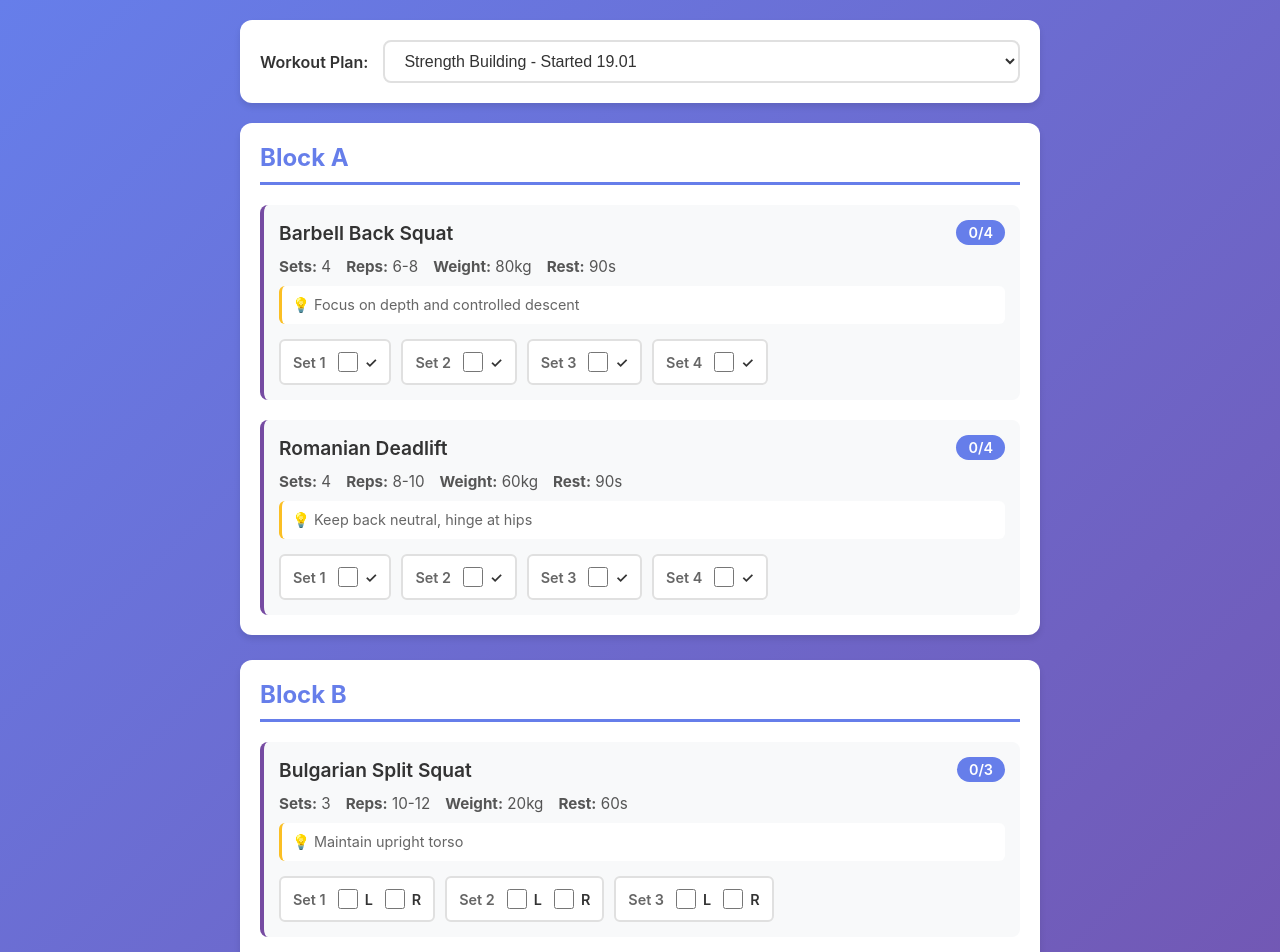
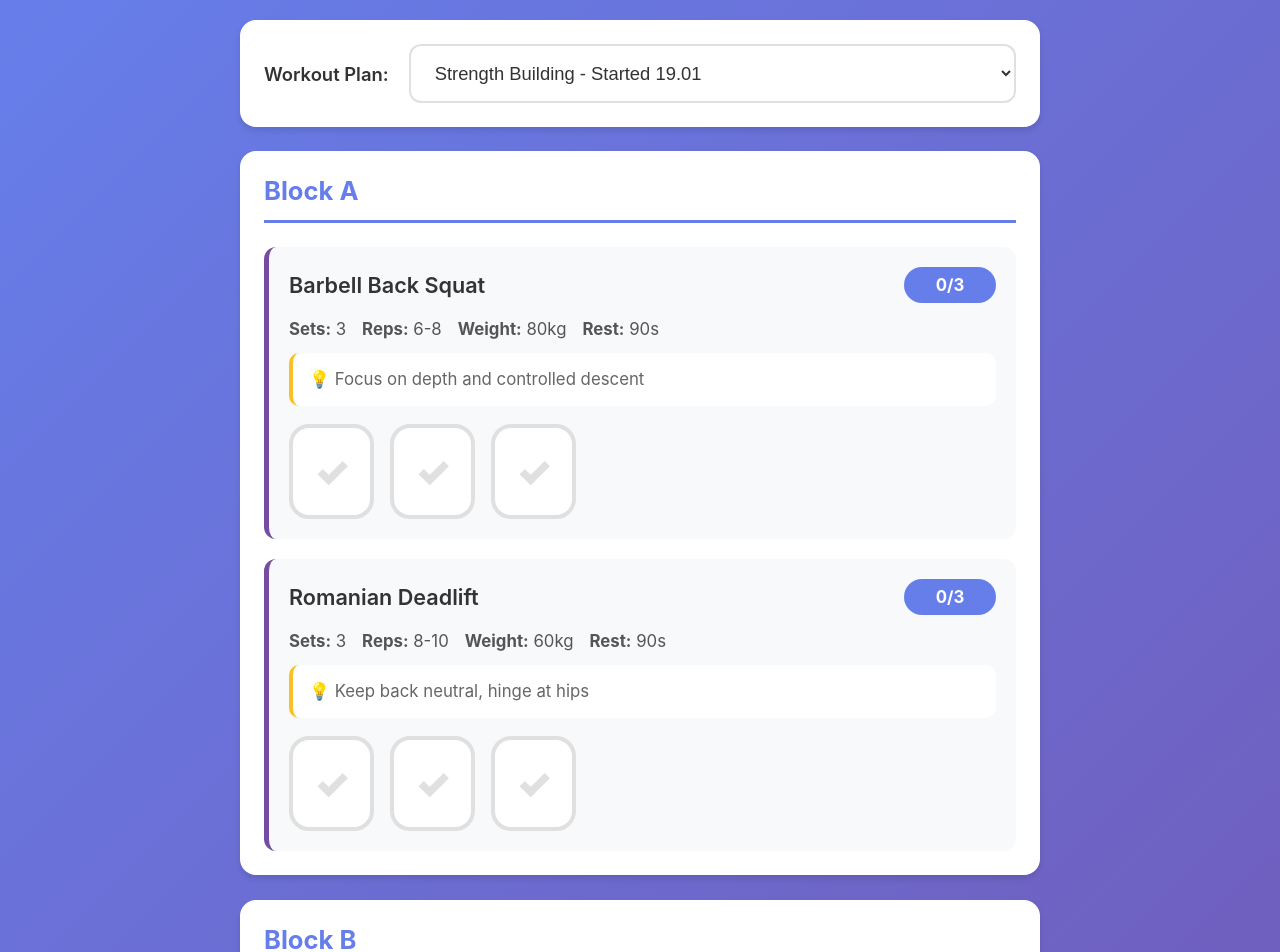
Before and after one commit to jakubbanas/gym-rabbit, a SvelteKit app: page / in a window 1280 px wide. Shown: the top 952 px of the page. Built offline with nearby package versions, Linux system fonts and the light colour scheme.

Commit message:
refactor: update workout plan sets from 4 to 3 and enhance UI components for better usability

```diff
--- a/src/lib/data.ts
+++ b/src/lib/data.ts
@@ -12,7 +12,7 @@ export const workoutPlans: WorkoutPlan[] = [
                     {
                         id: 'a1',
                         name: 'Barbell Back Squat',
-                        sets: 4,
+                        sets: 3,
                         reps: '6-8',
                         weight: '80kg',
                         rest: '90s',
@@ -21,7 +21,7 @@ export const workoutPlans: WorkoutPlan[] = [
                     {
                         id: 'a2',
                         name: 'Romanian Deadlift',
-                        sets: 4,
+                        sets: 3,
                         reps: '8-10',
                         weight: '60kg',
                         rest: '90s',
@@ -69,7 +69,7 @@ export const workoutPlans: WorkoutPlan[] = [
                     {
                         id: 'c2',
                         name: 'Calf Raises',
-                        sets: 4,
+                        sets: 3,
                         reps: '15-20',
                         weight: '60kg',
                         rest: '45s',
@@ -90,7 +90,7 @@ export const workoutPlans: WorkoutPlan[] = [
                     {
                         id: 'a1-v2',
                         name: 'Front Squat',
-                        sets: 4,
+                        sets: 3,
                         reps: '8-10',
                         weight: '65kg',
                         rest: '2min',
@@ -99,7 +99,7 @@ export const workoutPlans: WorkoutPlan[] = [
                     {
                         id: 'a2-v2',
                         name: 'Leg Press',
-                        sets: 4,
+                        sets: 3,
                         reps: '12-15',
                         weight: '180kg',
                         rest: '90s',
@@ -123,7 +123,7 @@ export const workoutPlans: WorkoutPlan[] = [
                     {
                         id: 'b2-v2',
                         name: 'Hamstring Curl',
-                        sets: 4,
+                        sets: 3,
                         reps: '12-15',
                         weight: '50kg',
                         rest: '60s',
@@ -160,7 +160,7 @@ export const workoutPlans: WorkoutPlan[] = [
                     {
                         id: 'd1-v2',
                         name: 'Seated Calf Raise',
-                        sets: 4,
+                        sets: 3,
                         reps: '20-25',
                         weight: '40kg',
                         rest: '30s',
@@ -169,7 +169,7 @@ export const workoutPlans: WorkoutPlan[] = [
                     {
                         id: 'd2-v2',
                         name: 'Standing Calf Raise',
-                        sets: 4,
+                        sets: 3,
                         reps: '15-20',
                         weight: '70kg',
                         rest: '30s',
--- a/src/routes/+page.svelte
+++ b/src/routes/+page.svelte
@@ -227,70 +227,64 @@
 
                             <div class="sets-tracker">
                                 {#each Array(exercise.sets) as _, setIndex}
-                                    <div class="set-item">
-                                        <span class="set-label"
-                                            >Set {setIndex + 1}</span
-                                        >
                                     {#if exercise.isUnilateral}
                                         <div class="checkbox-group">
-                                                <label class="checkbox-label">
-                                                    <input
-                                                        type="checkbox"
-                                                        checked={isSetChecked(
+                                            <button
+                                                class="custom-checkbox"
+                                                class:checked={isSetChecked(
                                                     exercise.id,
                                                     setIndex,
                                                     "left",
                                                 )}
-                                                        onchange={() =>
+                                                onclick={() =>
                                                     toggleSet(
                                                         exercise.id,
                                                         setIndex,
                                                         "left",
                                                         exercise,
                                                     )}
-                                                    />
-                                                    <span>L</span>
-                                                </label>
-                                                <label class="checkbox-label">
-                                                    <input
-                                                        type="checkbox"
-                                                        checked={isSetChecked(
+                                            >
+                                                <span class="check-icon">✓</span>
+                                                <span class="check-label">L</span>
+                                            </button>
+                                            <button
+                                                class="custom-checkbox"
+                                                class:checked={isSetChecked(
                                                     exercise.id,
                                                     setIndex,
                                                     "right",
                                                 )}
-                                                        onchange={() =>
+                                                onclick={() =>
                                                     toggleSet(
                                                         exercise.id,
                                                         setIndex,
                                                         "right",
                                                         exercise,
                                                     )}
-                                                    />
-                                                    <span>R</span>
-                                                </label>
+                                            >
+                                                <span class="check-icon">✓</span>
+                                                <span class="check-label">R</span>
+                                            </button>
                                         </div>
                                     {:else}
-                                            <label class="checkbox-label">
-                                                <input
-                                                    type="checkbox"
-                                                    checked={isSetChecked(
+                                        <button
+                                            class="custom-checkbox"
+                                            class:checked={isSetChecked(
                                                 exercise.id,
                                                 setIndex,
                                                 "completed",
                                             )}
-                                                    onchange={() =>
+                                            onclick={() =>
                                                 toggleSet(
                                                     exercise.id,
                                                     setIndex,
                                                     "completed",
                                                     exercise,
                                                 )}
-                                                />
-                                                <span>✓</span>
-                                            </label>
+                                        >
+                                            <span class="check-icon">✓</span>
+                                        </button>
                                     {/if}
-                                    </div>
                                 {/each}
                             </div>
                         </div>
@@ -413,31 +407,32 @@
 
     .plan-selector {
         background: var(--card-bg);
-        padding: 20px;
-        border-radius: 12px;
-        margin-bottom: 20px;
+        padding: 24px;
+        border-radius: 16px;
+        margin-bottom: 24px;
         box-shadow: 0 4px 6px var(--card-shadow);
         display: flex;
         align-items: center;
-        gap: 15px;
+        gap: 20px;
     }
 
     .plan-selector label {
         font-weight: 600;
-        font-size: 1rem;
+        font-size: 1.15rem;
         color: var(--text-primary);
     }
 
     select {
         flex: 1;
-        padding: 10px 15px;
+        padding: 16px 20px;
         border: 2px solid var(--border-color);
-        border-radius: 8px;
-        font-size: 1rem;
+        border-radius: 12px;
+        font-size: 1.15rem;
         background: var(--card-bg);
         color: var(--text-primary);
         cursor: pointer;
         transition: border-color 0.2s;
+        min-height: 54px;
     }
 
     select:hover {
@@ -458,26 +453,26 @@
 
     .block {
         background: var(--card-bg);
-        border-radius: 12px;
-        padding: 20px;
+        border-radius: 16px;
+        padding: 24px;
         box-shadow: 0 4px 6px var(--card-shadow);
     }
 
     .block-header {
-        margin: 0 0 20px 0;
-        padding-bottom: 10px;
+        margin: 0 0 24px 0;
+        padding-bottom: 14px;
         border-bottom: 3px solid var(--accent-primary);
-        font-size: 1.5rem;
+        font-size: 1.6rem;
         color: var(--accent-primary);
         font-weight: 700;
     }
 
     .exercise {
-        padding: 15px;
+        padding: 20px;
         margin-bottom: 20px;
         background: var(--exercise-bg);
-        border-radius: 8px;
-        border-left: 4px solid var(--accent-secondary);
+        border-radius: 12px;
+        border-left: 5px solid var(--accent-secondary);
     }
 
     .exercise:last-child {
@@ -488,91 +483,115 @@
         display: flex;
         justify-content: space-between;
         align-items: center;
-        margin-bottom: 12px;
+        margin-bottom: 16px;
     }
 
     .exercise-name {
         margin: 0;
-        font-size: 1.2rem;
+        font-size: 1.35rem;
         color: var(--text-primary);
         font-weight: 600;
+        line-height: 1.3;
     }
 
     .progress-badge {
         background: var(--accent-primary);
         color: white;
-        padding: 4px 12px;
-        border-radius: 20px;
-        font-size: 0.9rem;
-        font-weight: 600;
+        padding: 8px 16px;
+        border-radius: 24px;
+        font-size: 1.05rem;
+        font-weight: 700;
+        min-width: 60px;
+        text-align: center;
     }
 
     .exercise-details {
         display: flex;
         flex-wrap: wrap;
-        gap: 15px;
-        margin-bottom: 10px;
-        font-size: 0.95rem;
+        gap: 16px;
+        margin-bottom: 14px;
+        font-size: 1.05rem;
         color: var(--text-secondary);
     }
 
     .notes {
         background: var(--notes-bg);
-        padding: 10px;
-        border-radius: 6px;
-        margin: 10px 0;
-        font-size: 0.9rem;
+        padding: 14px 16px;
+        border-radius: 10px;
+        margin: 14px 0;
+        font-size: 1.05rem;
         color: var(--notes-text);
-        border-left: 3px solid var(--notes-border);
+        border-left: 4px solid var(--notes-border);
+        line-height: 1.5;
     }
 
     .sets-tracker {
         display: flex;
         flex-wrap: wrap;
-        gap: 10px;
-        margin-top: 15px;
-    }
-
-    .set-item {
-        display: flex;
+        gap: 16px;
+        margin-top: 18px;
         align-items: center;
-        gap: 8px;
-        background: var(--card-bg);
-        padding: 8px 12px;
-        border-radius: 6px;
-        border: 2px solid var(--border-color);
-    }
-
-    .set-label {
-        font-size: 0.9rem;
-        font-weight: 600;
-        color: var(--text-tertiary);
     }
 
     .checkbox-group {
         display: flex;
-        gap: 8px;
+        gap: 16px;
+        padding: 4px;
     }
 
-    .checkbox-label {
+    .custom-checkbox {
         display: flex;
+        flex-direction: column;
         align-items: center;
-        gap: 4px;
+        justify-content: center;
+        gap: 8px;
         cursor: pointer;
         user-select: none;
+        padding: 16px 20px;
+        background: var(--card-bg);
+        border-radius: 20px;
+        border: 4px solid var(--border-color);
+        transition: all 0.2s;
+        min-width: 85px;
+        min-height: 95px;
+        position: relative;
+        font-family: inherit;
     }
 
-    .checkbox-label input[type="checkbox"] {
-        width: 20px;
-        height: 20px;
-        cursor: pointer;
-        accent-color: var(--accent-primary);
+    .custom-checkbox:hover {
+        border-color: var(--accent-primary);
+        transform: translateY(-3px);
+        box-shadow: 0 6px 20px rgba(102, 126, 234, 0.3);
     }
 
-    .checkbox-label span {
-        font-size: 0.9rem;
-        font-weight: 600;
+    .custom-checkbox:active {
+        transform: scale(0.95);
+    }
+
+    .custom-checkbox .check-icon {
+        font-size: 2.5rem;
+        font-weight: 900;
+        color: var(--border-color);
+        transition: all 0.2s;
+        line-height: 1;
+    }
+
+    .custom-checkbox.checked .check-icon {
+        color: var(--accent-primary);
+        transform: scale(1.1);
+    }
+
+    .custom-checkbox.checked {
+        background: var(--exercise-bg);
+        border-color: var(--accent-primary);
+        box-shadow: 0 4px 15px rgba(102, 126, 234, 0.25);
+    }
+
+    .custom-checkbox .check-label {
+        font-size: 1.1rem;
+        font-weight: 700;
         color: var(--text-primary);
+        text-transform: uppercase;
     }
 
     .empty-state {
@@ -662,15 +681,16 @@
 
     .timer-btn {
         flex: 1;
-        padding: 16px 32px;
-        font-size: 1.1rem;
-        font-weight: 600;
+        padding: 20px 36px;
+        font-size: 1.25rem;
+        font-weight: 700;
         border: none;
-        border-radius: 12px;
+        border-radius: 16px;
         cursor: pointer;
         transition: all 0.2s;
         text-transform: uppercase;
         letter-spacing: 1px;
+        min-height: 68px;
     }
 
     .timer-btn-primary {
```
Lines whose indentation alone changed are shown as unchanged.
